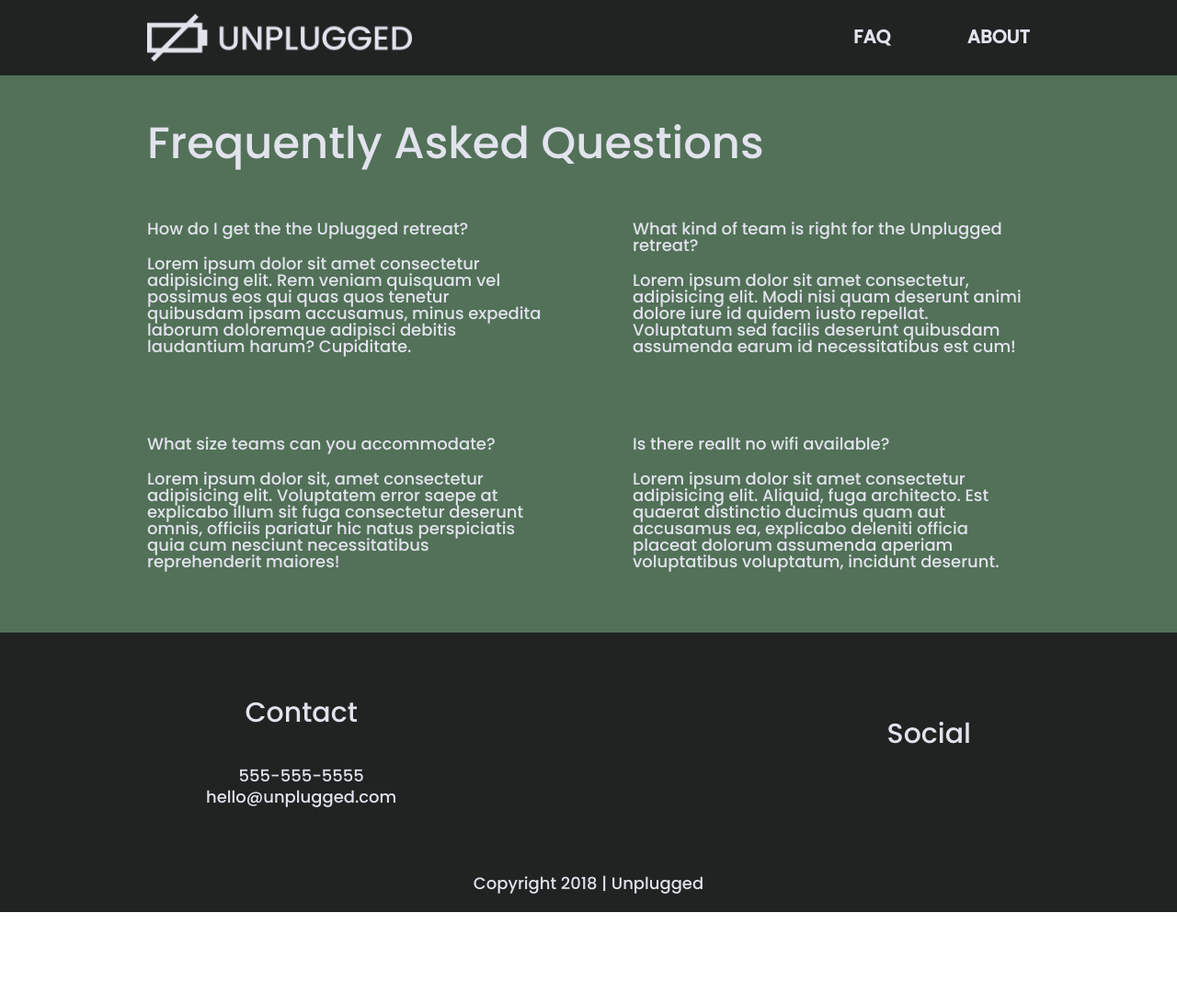
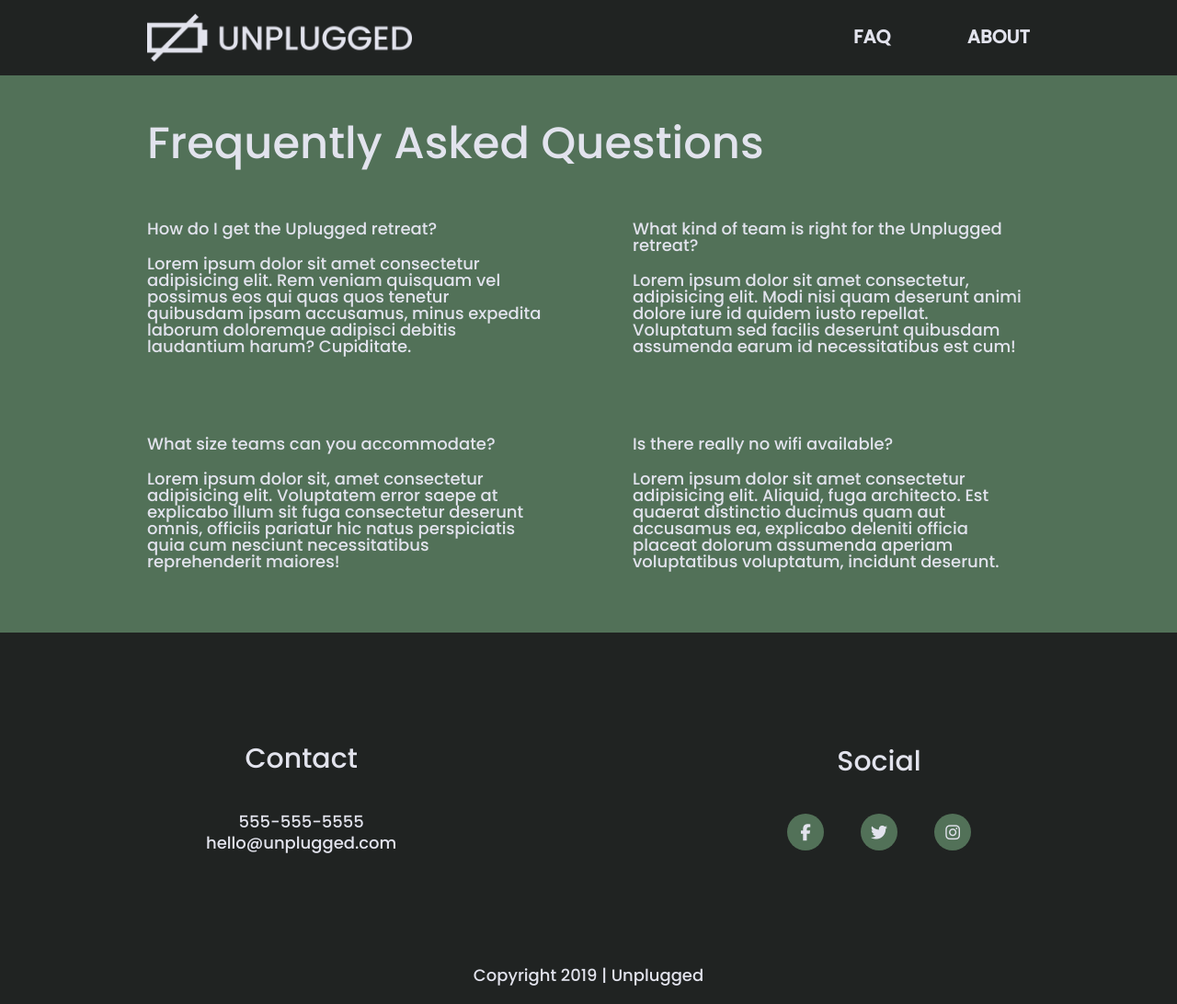
Before and after one commit to marts494/unplugged-retreat, a website: page faq/index.html in a window 1280 px wide. Shown: the whole page at 92% size. Before the commit the page ends 992 px from the top, so only its background shows below. Drawn offline with nearby package versions, Linux system fonts and the light colour scheme.

Commit message:
Added css and corrected spelling in htlm contnet

```diff
--- a/css/main.css
+++ b/css/main.css
@@ -233,6 +233,10 @@ footer .social-icons {
 }
 
 footer .social-icons p {
+  background-color: #527158;
+  border-radius: 50%;
+  width: 40px;
+  height: 40px;
   display: flex;
   justify-content: center;
   align-items: center;
@@ -623,7 +627,7 @@ input[type=button] {
     /* Footer */
     footer .content-wrapper {
      width: 65%;
-     margin: 50px 0;
+     margin: 100px 0;
     }
 
     footer .footer-content {
@@ -644,6 +648,11 @@ input[type=button] {
 
     footer p {
       line-height: 1.285;
+    }
+
+    footer .social-icons {
+      width: 12.5em;
+      justify-content: space-between;
     }
 
     footer .copyright {
--- a/faq/index.html
+++ b/faq/index.html
@@ -13,6 +13,7 @@
   <!-- Place favicon.ico in the root directory -->
   <!-- Google Fonts -->
   <link href="https://fonts.googleapis.com/css2?family=Poppins:wght@500&display=swap" rel="stylesheet">
+  <script src="https://kit.fontawesome.com/3a51d20b6e.js" crossorigin="anonymous"></script>
   <link rel="stylesheet" href="../css/main.css">
   <link rel="stylesheet" href="../css/normalize.css">
 
@@ -45,7 +46,7 @@
     <div class="content-wrapper">
       <h2>Frequently Asked Questions</h2>
       <div class="faq-content">
-        <h4>How do I get the the Uplugged retreat?</h4>
+        <h4>How do I get the Uplugged retreat?</h4>
         <p>Lorem ipsum dolor sit amet consectetur adipisicing elit. Rem veniam quisquam vel possimus eos qui quas quos tenetur quibusdam ipsam accusamus, minus expedita laborum doloremque adipisci debitis laudantium harum? Cupiditate.</p>
       </div>
       <div class="faq-content">
@@ -57,7 +58,7 @@
         <p>Lorem ipsum dolor sit, amet consectetur adipisicing elit. Voluptatem error saepe at explicabo illum sit fuga consectetur deserunt omnis, officiis pariatur hic natus perspiciatis quia cum nesciunt necessitatibus reprehenderit maiores!</p>
       </div>
       <div class="faq-content">
-        <h4>Is there reallt no wifi available?</h4>
+        <h4>Is there really no wifi available?</h4>
         <p>Lorem ipsum dolor sit amet consectetur adipisicing elit. Aliquid, fuga architecto. Est quaerat distinctio ducimus quam aut accusamus ea, explicabo deleniti officia placeat dolorum assumenda aperiam voluptatibus voluptatum, incidunt deserunt.</p>
       </div>
     </div>
@@ -80,13 +81,13 @@
           <h4>Social</h4>
           <div class="social-icons">
             <p>
-              <a href="https://www.facebook.com/Skillcrush/" target="_blank"></a>
+              <a href="https://www.facebook.com/Skillcrush" target="_blank"><i class="fab fa-facebook-f"></i></a>
             </p>
             <p>
-              <a href="https://twitter.com/Skillcrush" target="_blank"></a>
+              <a href="https://twiiter.com/Skcrush" target="_blank"><i class="fab fa-twitter"></i></a>
             </p>
             <p>
-              <a href="https://www.instagram.com/skillcrush/" target="_blank"></a>
+              <a href="https://www.instagram.com/skillcrush/" target="_blank"><i class="fab fa-instagram"></i></a>
             </p>
           </div>
         </div>
@@ -95,7 +96,7 @@
     </div>
     <!--footer content-wrapper ends-->
     <div class="copyright">
-      <p>Copyright 2018 | Unplugged</p>
+      <p>Copyright 2019 | Unplugged</p>
     </div>
   </footer>
 
```
Also changed, not shown: about/index.html (+10 -11 lines), index.html (+4 -4 lines).
